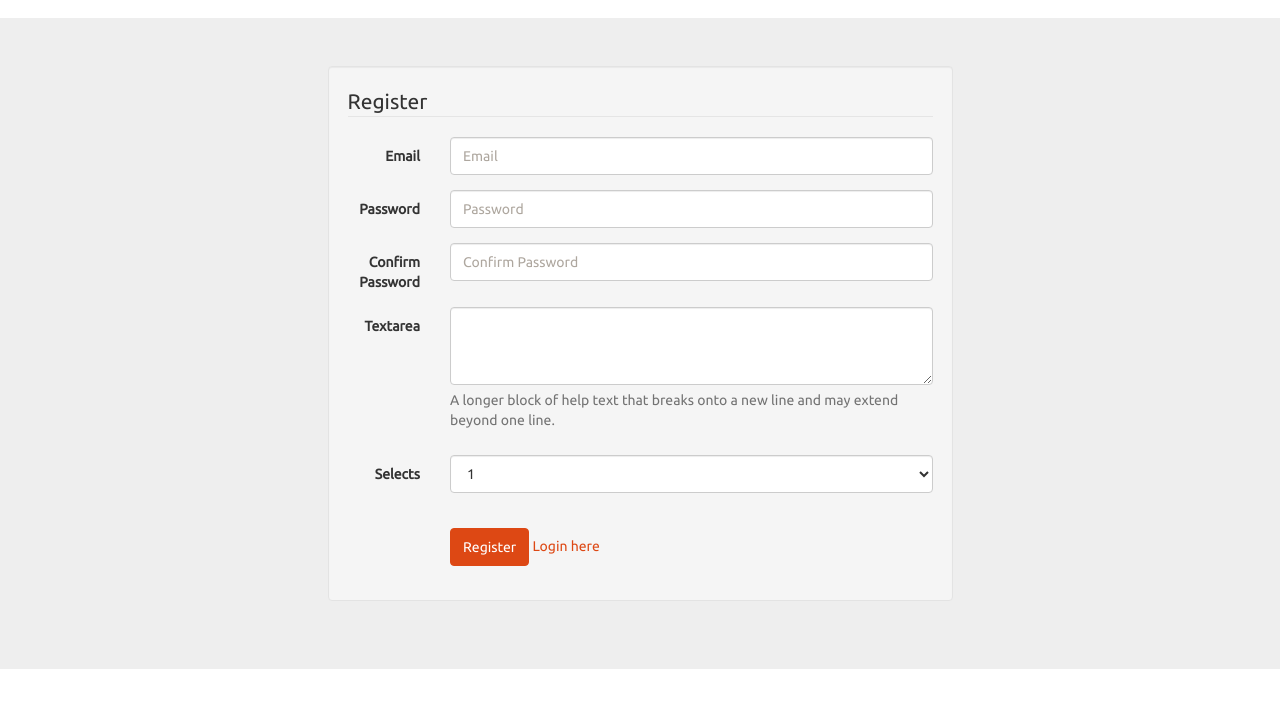
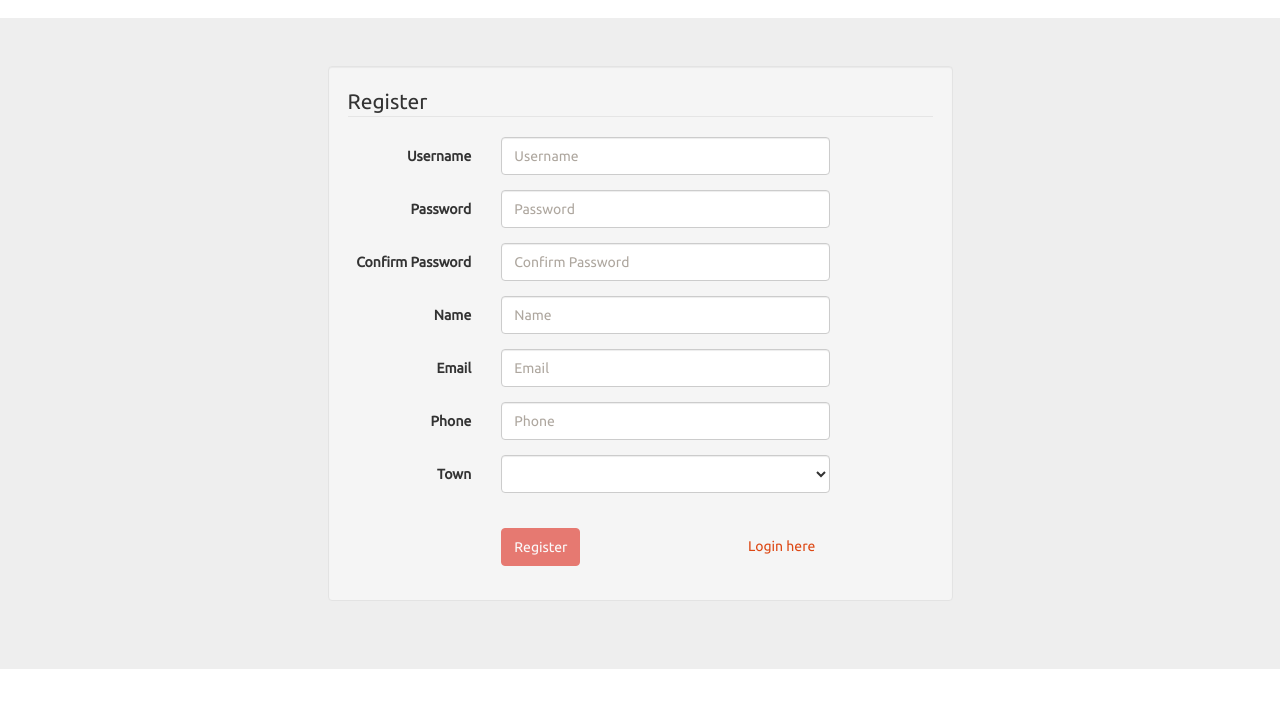
Before and after one commit to maslou/AngulareJS_Adsproject, a website: page app/index.html at #/register in a window 1280 px wide. Shown: the part 54-762 px from the top of the page. Drawn offline with Linux system fonts and the light colour scheme; no server answers.

Commit message:
register html done

```diff
--- a/app/templates/register.html
+++ b/app/templates/register.html
@@ -2,52 +2,62 @@
   <div class = "col-md-3"></div>
   <div class = "col-md-6">
     <div class="well bs-component">
-      <form class="form-horizontal">
+    <div ng-show="error" class="alert alert-danger">{{error}}</div>
+      <form class="form-horizontal" name="formregister" ng-submit="register()" role="formregister">
           <fieldset>
             <legend>Register</legend>
             <div class="form-group">
-              <label for="inputEmail" class="col-lg-2 control-label">Email</label>
-              <div class="col-lg-10">
-                <input class="form-control" id="inputEmail" placeholder="Email" type="text">
+              <label for="username" class="col-lg-3 control-label">Username</label>
+              <div class="col-sm-7">
+                <input name="username" class="form-control" id="inputUsername" placeholder="Username" type="text" ng-model="username" required>
+                <span ng-show="formregister.username.$dirty && formregister.username.$error.required" class="help-block">Username is required</span>
               </div>
             </div>
             <div class="form-group">
-              <label for="inputPassword" class="col-lg-2 control-label">Password</label>
-              <div class="col-lg-10">
-                <input class="form-control" id="inputPassword" placeholder="Password" type="password">
+              <label for="inputPassword" class="col-lg-3 control-label">Password</label>
+              <div class="col-sm-7">
+                <input name="password" class="form-control" id="inputPassword" placeholder="Password" type="password" ng-model="password" required>
+                <span ng-show="formregister.password.$dirty && formregister.password.$error.required" class="help-block">Password is required</span>
               </div>
             </div>
             <div class="form-group">
-              <label for="inputConfirmPassword" class="col-lg-2 control-label">Confirm Password</label>
-              <div class="col-lg-10">
-                <input class="form-control" id="inputConfirmPassword" placeholder="Confirm Password" type="password">
+              <label for="inputConfirmPassword" class="col-lg-3 control-label">Confirm Password</label>
+              <div class="col-sm-7">
+                <input name="confirmPassword" class="form-control" id="inputConfirmPassword" placeholder="Confirm Password" type="password" ng-model="confirmPassword" required>
+                <span ng-show="formregister.confirmPassword.$dirty && formregister.confirmPassword.$error.required" class="help-block">Confirm Password is required</span>
               </div>
             </div>
             <div class="form-group">
-              <label for="textArea" class="col-lg-2 control-label">Textarea</label>
-              <div class="col-lg-10">
-                <textarea class="form-control" rows="3" id="textArea"></textarea>
-                <span class="help-block">A longer block of help text that breaks onto a new line and may extend beyond one line.</span>
+              <label for="name" class="col-lg-3 control-label">Name</label>
+              <div class="col-sm-7">
+                <input name="name" class="form-control" id="inputName" placeholder="Name" type="text" ng-model="name">
               </div>
             </div>
             <div class="form-group">
-              <label for="select" class="col-lg-2 control-label">Selects</label>
-              <div class="col-lg-10">
-                <select class="form-control" id="select">
-                  <option>1</option>
-                  <option>2</option>
-                  <option>3</option>
-                  <option>4</option>
-                  <option>5</option>
+              <label for="inputEmail" class="col-lg-3 control-label">Email</label>
+              <div class="col-sm-7">
+                <input name="email" class="form-control" id="inputEmail" placeholder="Email" type="email" ng-model="email">
+              </div>
+            </div>
+            <div class="form-group">
+              <label for="username" class="col-lg-3 control-label">Phone</label>
+              <div class="col-sm-7">
+                <input name="phone" class="form-control" id="inputPhone" placeholder="Phone" type="tel" ng-model="phone">
+              </div>
+            </div>
+            <div class="form-group">
+              <label for="town" class="col-lg-3 control-label">Town</label>
+              <div class="col-sm-7">
+                <select name="town" class="form-control" id="inputTown" ng-model="town">
+                  <option ng-repeat="town in towns">{{town.name}}</option>
                 </select>
                 <br>
               </div>
             </div>
             <div class="form-group">
-              <div class="col-lg-10 col-lg-offset-2">
-                <button class="btn btn-primary">Register</button>
-                <a href="#/login">Login here</a>
-              </div>
+              <div class="col-sm-7 col-lg-offset-3">
+                <button type="submit" ng-disabled="formregister.$invalid || dataLoading" class="btn btn-danger">Register</button>
+                <a href="#/login" class="col-lg-offset-6">Login here</a>
             </div>
           </fieldset>
       </form>
```
